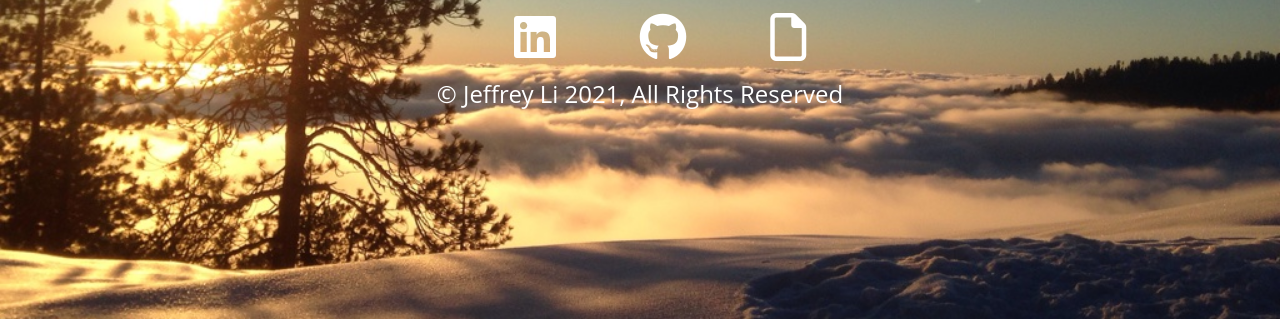
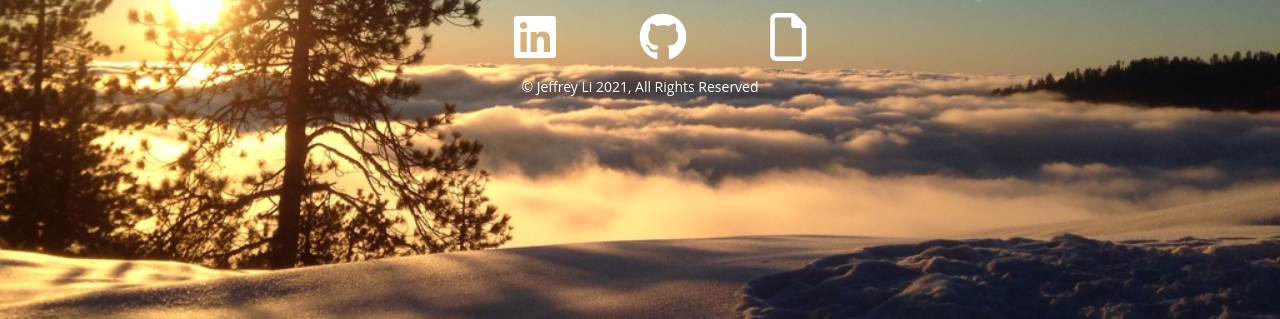
Before and after one commit to 1jeffreyli/staticpractice, a plain HTML site: page index.html in a window 1280 px wide. Shown: the part 481-800 px from the top of the page. Drawn offline with Linux system fonts and the light colour scheme.

Commit message:
Edit footer sizing

```diff
--- a/style.css
+++ b/style.css
@@ -18,7 +18,6 @@ body {
 }
 
 .header {
-    /* background-color: lightblue; */
     display: flex;
     justify-content: space-between;
     align-items: center;
@@ -56,7 +55,6 @@ body {
     align-items: center;
     gap: 30px;
     flex: 1 0 auto;
-    min-height: auto;
 }
 
 .profileimg img{
@@ -97,8 +95,7 @@ body {
 
 .footer{
     color: white;
-    font-size: 24px;
-    display: flex;
-    align-items: flex-end;
-    justify-content: center;
+    font-size: 14px;
+   text-align: center;
 }
+/* Need to move footer further down */
```
Also changed, not shown: index.html (+2 -1 lines).
